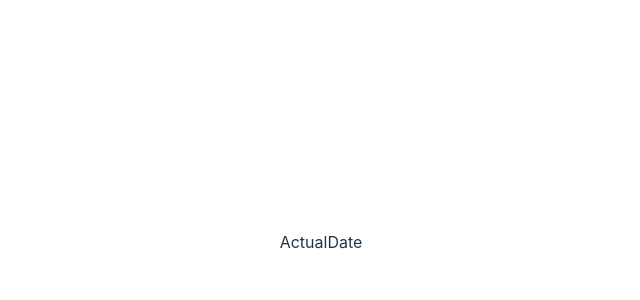
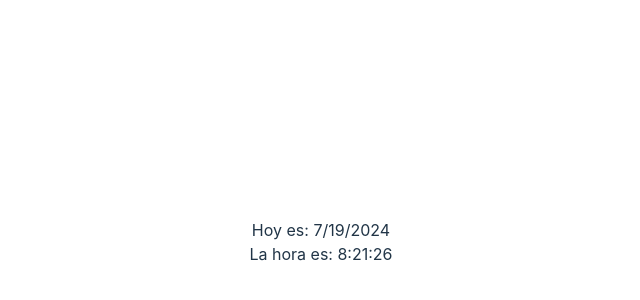
Before and after one commit to Aluonam/pt_v19_prueba3, a React (Vite) app: page / in a window 1280 px wide. Shown: the part 158-458 px from the top of the page, without its empty margins (319-959 px from the left). Built offline with nearby package versions, Linux system fonts and the light colour scheme.

Commit message:
feat: hour and day but not setTime

```diff
--- a/src/components/ActualDate.tsx
+++ b/src/components/ActualDate.tsx
@@ -1,7 +1,32 @@
+import { useEffect, useState } from "react"
 
+
+interface localeDatPropstype {
+    day: string,
+    hour: string
+}
 const ActualDate = () => {
+
+    const [date, setDate] = useState<localeDatPropstype>();
+
+    useEffect(() => {
+      const dataDate = new Date();
+      const day = dataDate?.toLocaleDateString()
+      const hour = dataDate?.toLocaleString().split(' ')[1]
+      setDate({
+        day: day,
+        hour: hour
+      })
+    }, [])
+
   return (
-    <div>ActualDate</div>
+    <div>
+        Hoy es: {date?.day}
+        <br></br>
+        La hora es: {date?.hour}
+
+    </div>
+
   )
 }
 
```
